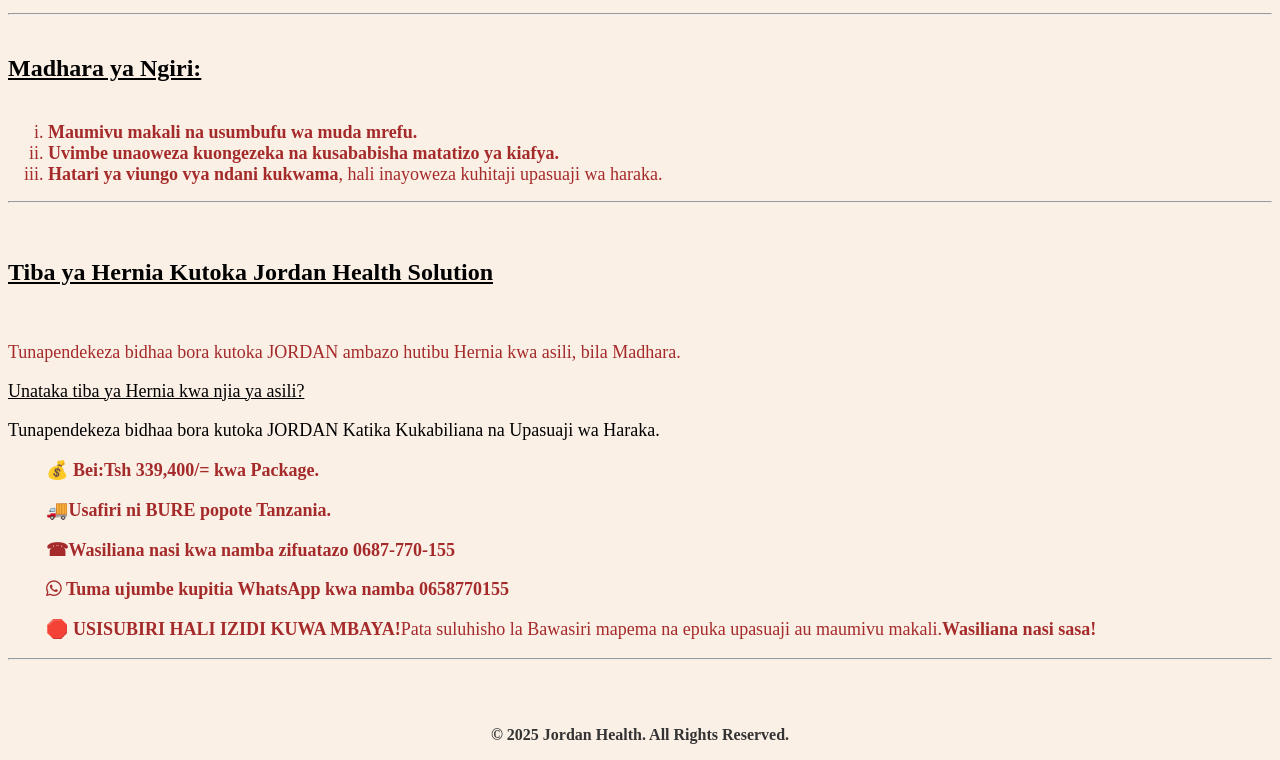
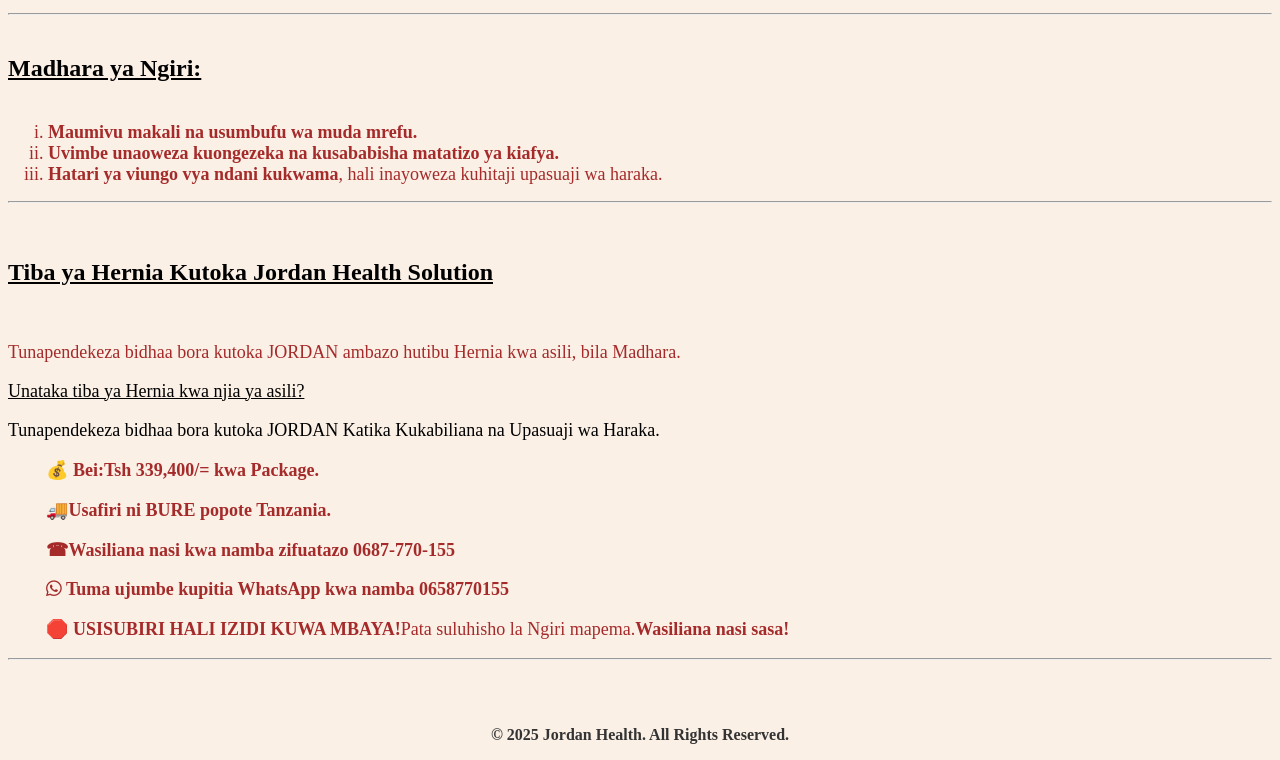
Before and after one commit to R13pha/JordanHealth, a plain HTML site: page Ngiri.html in a window 1280 px wide. Shown: the part 586-1346 px from the top of the page. Drawn offline with Linux system fonts and the light colour scheme.

Commit message:
Update Ngiri.html

```diff
--- a/Ngiri.html
+++ b/Ngiri.html
@@ -86,7 +86,7 @@
         </a>
     </b>
 </p>
-<p style="font-size: 18px;margin-left: 38px;color: brown;"><b>🛑 USISUBIRI HALI IZIDI KUWA MBAYA!</b>Pata suluhisho la Bawasiri mapema na epuka upasuaji au maumivu makali.<b>Wasiliana nasi sasa!</b></p>
+<p style="font-size: 18px;margin-left: 38px;color: brown;"><b>🛑 USISUBIRI HALI IZIDI KUWA MBAYA!</b>Pata suluhisho la Ngiri mapema.<b>Wasiliana nasi sasa!</b></p>
 <hr>
  <footer>
         <p style="color: #333;font-size: 16px;padding-top: 50px;padding: bottom 50px;text-align: center;">
```
